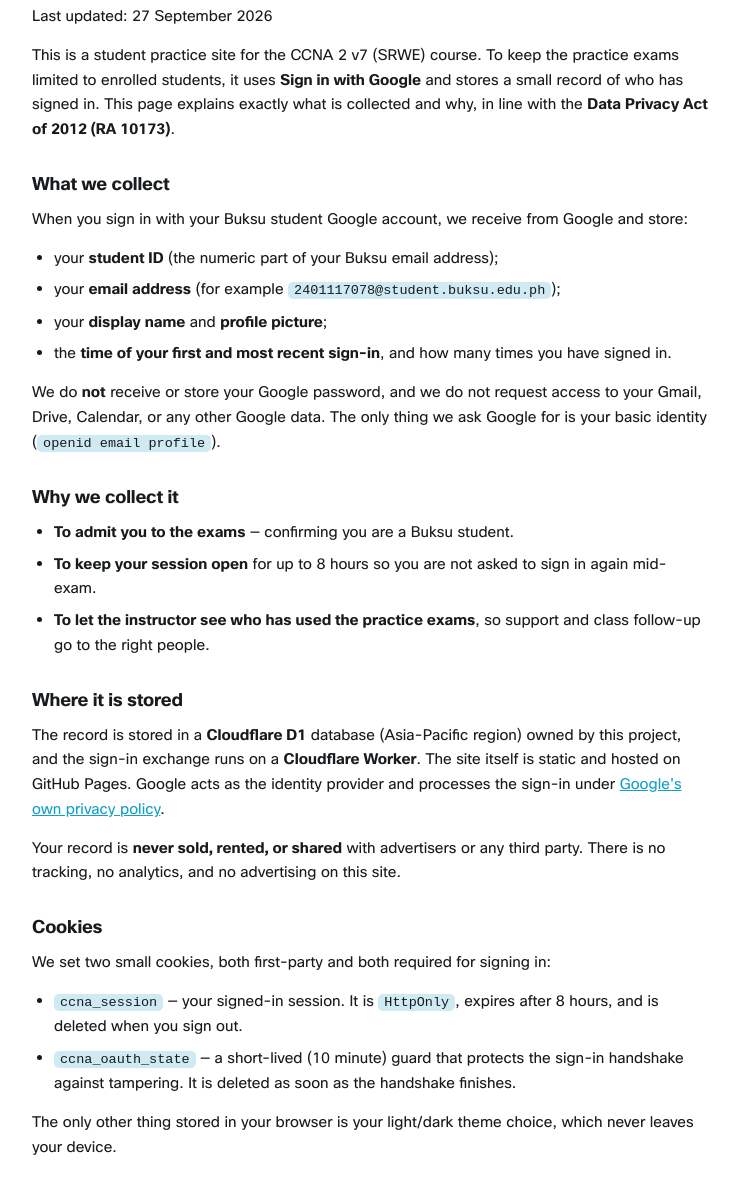
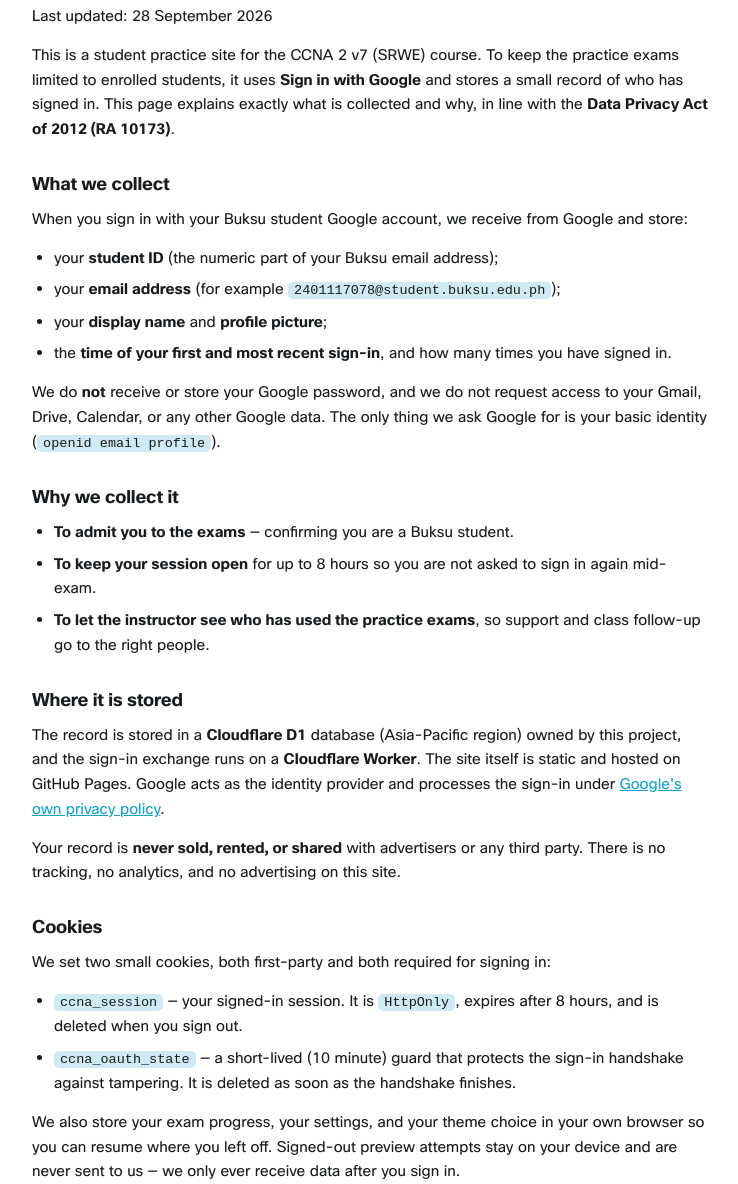
Before and after one commit to Drakaniia/ccna2, an Astro site: page /ccna2/privacy in a window 1280 px wide. Shown: the part 116-1300 px from the top of the page, without its empty margins (270-1008 px from the left). Built offline with nearby package versions, Linux system fonts and the light colour scheme; Astro itself is replaced by a stand-in of ours; no server answers.

Commit message:
docs: mention the public preview on login, privacy, and README

```diff
--- a/src/pages/privacy.astro
+++ b/src/pages/privacy.astro
@@ -4,7 +4,7 @@
 
 const homeHref = `${SITE_BASE}/`;
 const contactEmail = "2401117078@student.buksu.edu.ph";
-const updated = "27 September 2026";
+const updated = "28 September 2026";
 ---
 
 <html lang="en">
@@ -91,8 +91,10 @@
           handshake finishes.</li>
       </ul>
       <p>
-        The only other thing stored in your browser is your light/dark theme choice,
-        which never leaves your device.
+        We also store your exam progress, your settings, and your theme choice in your
+        own browser so you can resume where you left off. Signed-out preview attempts
+        stay on your device and are never sent to us — we only ever receive data after
+        you sign in.
       </p>
 
       <h2>How long we keep it</h2>
```
Also changed, not shown: README.md.
